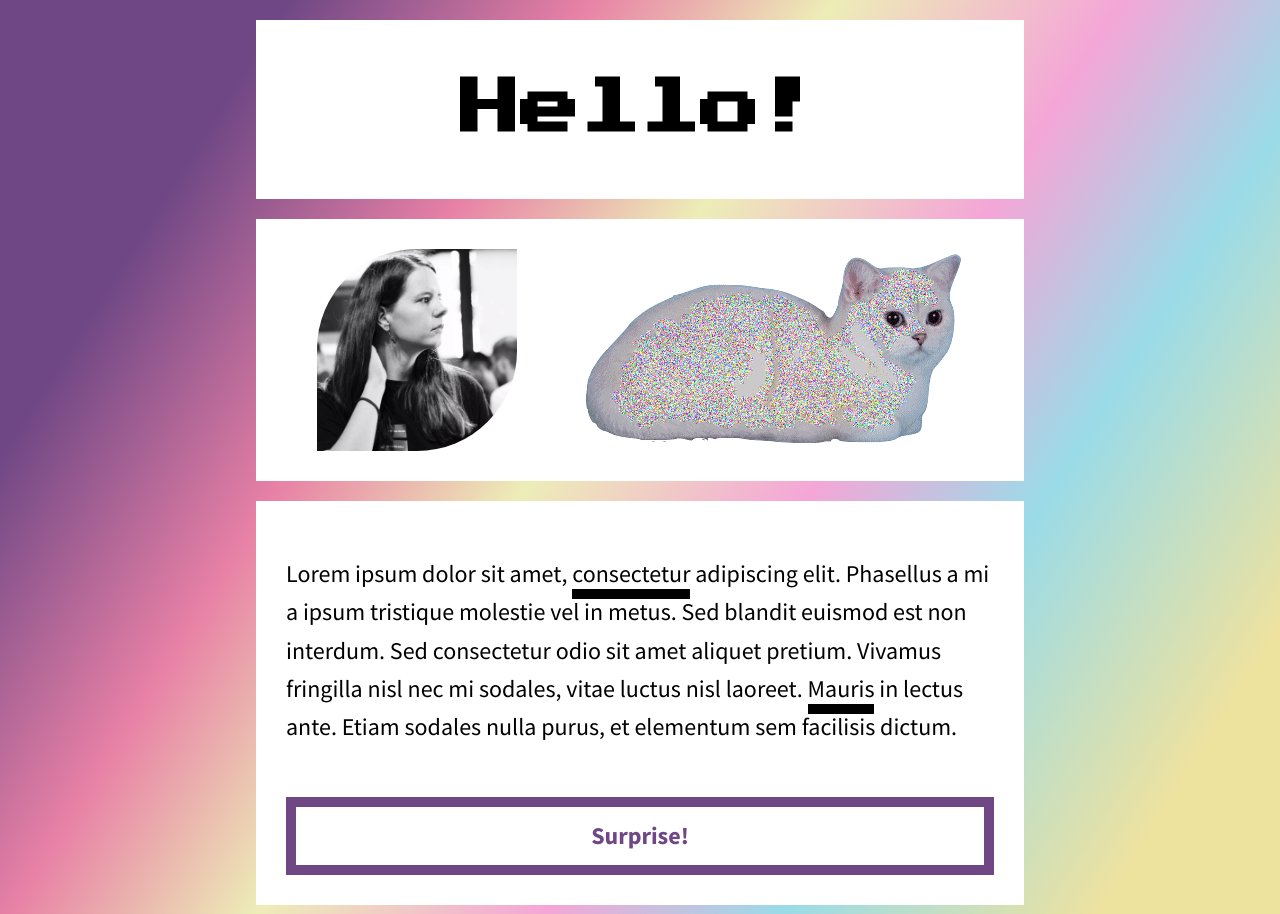
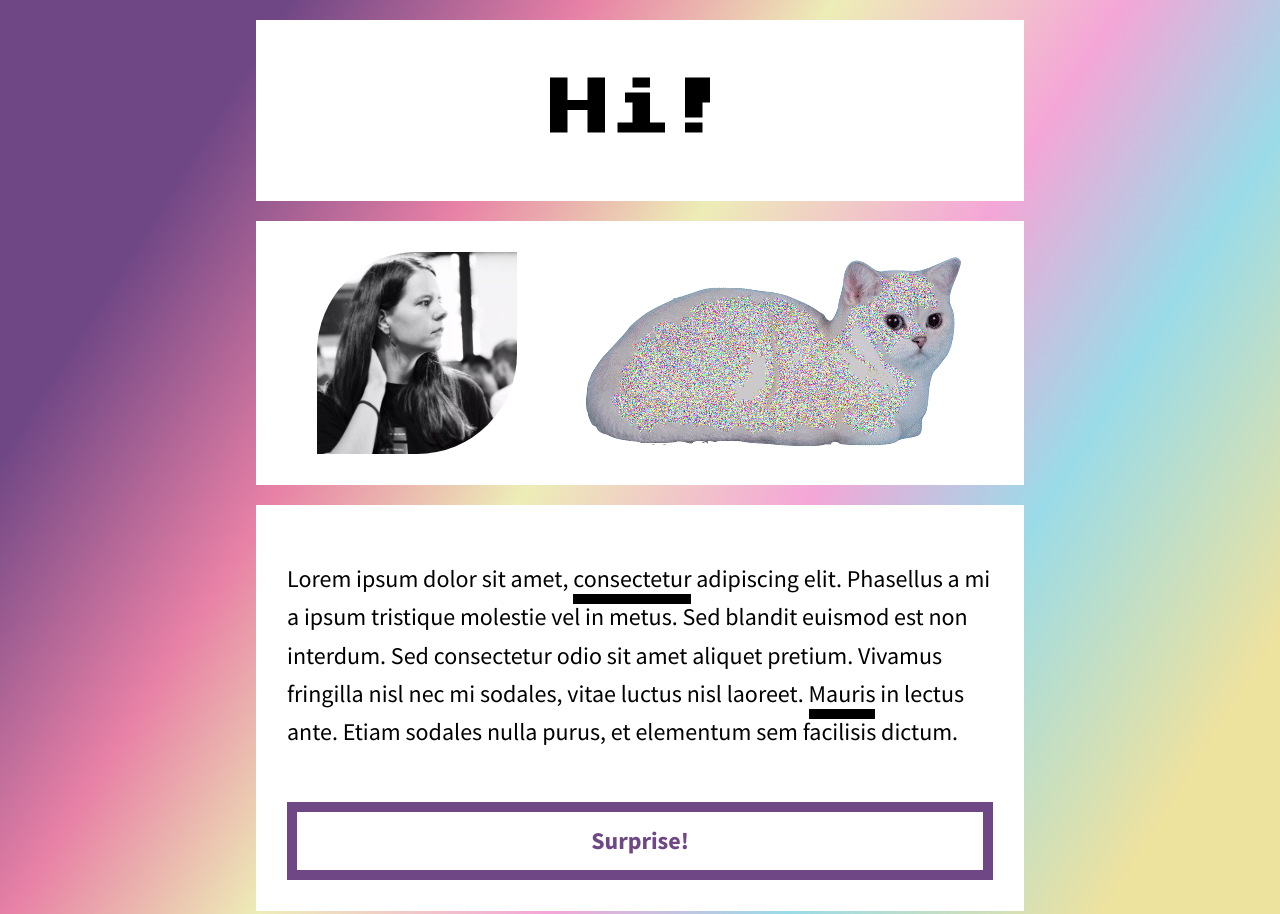
Before and after one commit to Michele-Reymond/profile, a plain HTML site: page index.html in a window 1280 px wide. Shown: the top 914 px of the page. Drawn offline with Linux system fonts and the light colour scheme.

Commit message:
little modifications

```diff
--- a/index.html
+++ b/index.html
@@ -11,7 +11,7 @@
   <body>
     <div class="container">
       <div class="card centered-content">
-        <h1>Hello!</h1>
+        <h1>Hi!</h1>
       </div>
       <div class="card flex-content">
         <img src="images/profile_pic.jpg" alt="my profile picture" class="img-circle adapted_width">
--- a/style.css
+++ b/style.css
@@ -28,7 +28,7 @@ strong {
 .card {
   background-color: white;
   margin: 0 auto;
-  padding: 30px;
+  padding: 31px;
   margin: 20px 0;
 }
 
```
